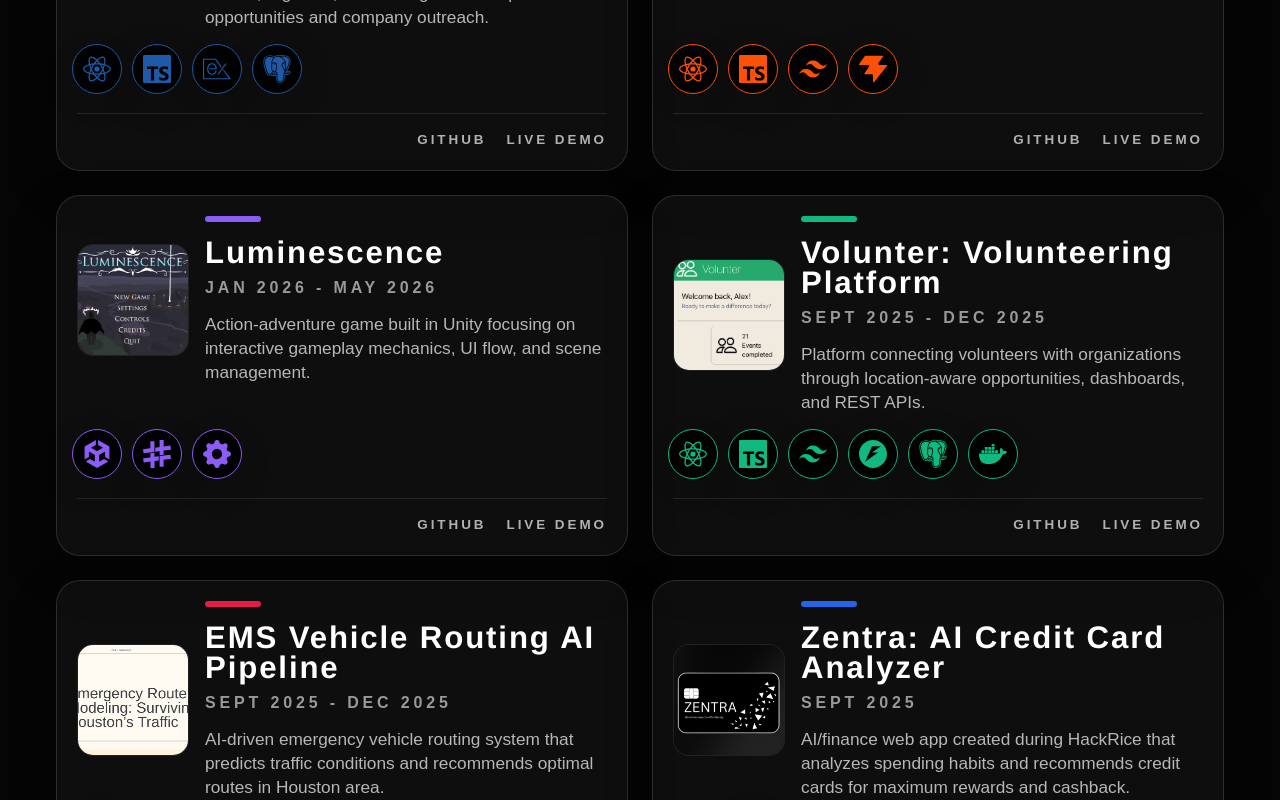
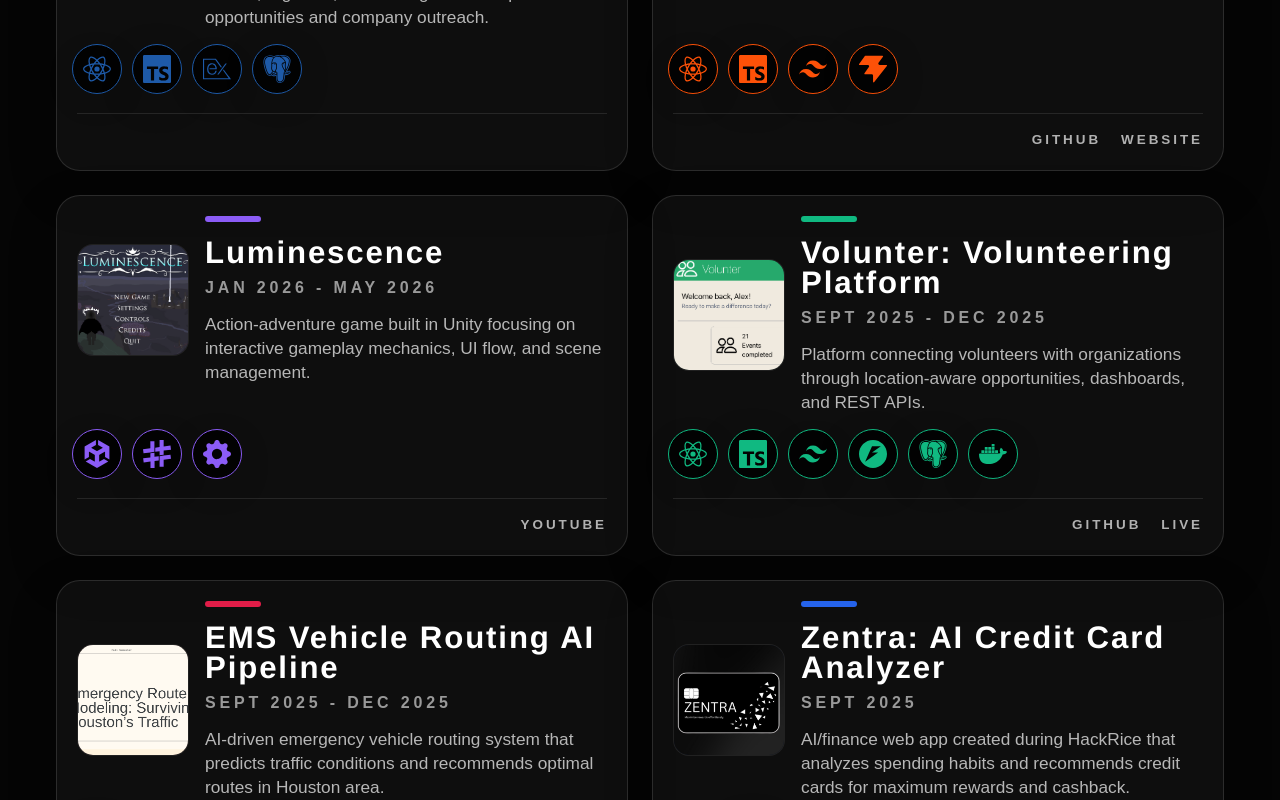
Before and after one commit to rtrevizo18/portfolio, a React app: page / in a window 1280 px wide. Shown: the part 3100-3900 px from the top of the page. Built offline with nearby package versions, Linux system fonts and the light colour scheme; no server answers; the HTML template or start-up script is replaced by a standard one; a web font is replaced by a local one.

Commit message:
feat: Add project links

```diff
--- a/src/components/ProjectsSection.tsx
+++ b/src/components/ProjectsSection.tsx
@@ -43,7 +43,7 @@ type ProjectBadge = {
 
 type ProjectLink = {
   label: string;
-  href?: string;
+  href: string;
 };
 
 type Project = {
@@ -57,11 +57,6 @@ type Project = {
   badges: ProjectBadge[];
   links?: ProjectLink[];
 };
-
-const defaultProjectLinks: ProjectLink[] = [
-  { label: "GitHub" },
-  { label: "Live Demo" },
-];
 
 const projects: Project[] = [
   {
@@ -79,6 +74,7 @@ const projects: Project[] = [
       { label: "Express.js", Icon: ExpressBadgeIcon },
       { label: "PostgreSQL", Icon: PostgreSQLBadgeIcon },
     ],
+    links: [],
   },
   {
     title: "Portfolio Website",
@@ -95,6 +91,10 @@ const projects: Project[] = [
       { label: "TailwindCSS", Icon: TailwindBadgeIcon },
       { label: "Vite", Icon: ViteBadgeIcon },
     ],
+    links: [
+      { label: "GitHub", href: "https://github.com/rtrevizo18/portfolio" },
+      { label: "Website", href: "https://ricardotrevizo.com" },
+    ],
   },
   {
     title: "Luminescence",
@@ -109,6 +109,12 @@ const projects: Project[] = [
       { label: "Unity", Icon: UnityBadgeIcon },
       { label: "C#", Icon: CSharpBadgeIcon },
       { label: "Unity UI", Icon: CogBadgeIcon },
+    ],
+    links: [
+      {
+        label: "YouTube",
+        href: "https://www.youtube.com/watch?v=_f2bUlMRQ0Q&feature=youtu.be",
+      },
     ],
   },
   {
@@ -128,6 +134,13 @@ const projects: Project[] = [
       { label: "PostgreSQL", Icon: PostgreSQLBadgeIcon },
       { label: "Docker", Icon: DockerBadgeIcon },
     ],
+    links: [
+      {
+        label: "GitHub",
+        href: "https://github.com/orgs/UHCOSC-4358-Group/repositories",
+      },
+      { label: "Live", href: "https://volunteer-website-39e.web.app/" },
+    ],
   },
   {
     title: "EMS Vehicle Routing AI Pipeline",
@@ -143,6 +156,9 @@ const projects: Project[] = [
       { label: "PyTorch", Icon: PyTorchBadgeIcon },
       { label: "SUMO", Icon: SumoBadgeIcon },
       { label: "ML", Icon: CogBadgeIcon },
+    ],
+    links: [
+      { label: "GitHub", href: "https://github.com/COSC4368-Group-1/traffic-project" },
     ],
   },
   {
@@ -162,6 +178,13 @@ const projects: Project[] = [
       { label: "FastAPI", Icon: FastAPIBadgeIcon },
       { label: "MongoDB", Icon: MongoDBBadgeIcon },
     ],
+    links: [
+      {
+        label: "GitHub",
+        href: "https://github.com/orgs/HackRice-Finance-Proj/repositories",
+      },
+      { label: "Live", href: "https://zentra-68f75.web.app/" },
+    ],
   },
   {
     title: "Tecpacs: Package Manager",
@@ -179,6 +202,10 @@ const projects: Project[] = [
       { label: "Express.js", Icon: ExpressBadgeIcon },
       { label: "SQLite", Icon: SQLiteBadgeIcon },
     ],
+    links: [
+      { label: "GitHub", href: "https://github.com/rtrevizo18/tecspacs" },
+      { label: "Live", href: "https://frontend-nine-rosy-50.vercel.app/" },
+    ],
   },
   {
     title: "NewPlaces",
@@ -195,6 +222,14 @@ const projects: Project[] = [
       { label: "Express.js", Icon: ExpressBadgeIcon },
       { label: "MongoDB", Icon: MongoDBBadgeIcon },
     ],
+    links: [
+      {
+        label: "Frontend",
+        href: "https://github.com/rtrevizo18/newplaces-frontend",
+      },
+      { label: "API", href: "https://github.com/rtrevizo18/newplaces-api" },
+      { label: "Live", href: "https://newplaces-e2d77.web.app/" },
+    ],
   },
   {
     title: "Upgrade Your Bumper",
@@ -210,6 +245,13 @@ const projects: Project[] = [
       { label: "C#", Icon: CSharpBadgeIcon },
       { label: "Unity UI", Icon: CogBadgeIcon },
     ],
+    links: [
+      {
+        label: "GitHub",
+        href: "https://github.com/Next-Big-Studio/Upgrade-Your-Bumper-Public",
+      },
+      { label: "Itch.io", href: "https://nextbigstudio.itch.io/upgrade-your-bumper-2024" },
+    ],
   },
   {
     title: "PyinCPP",
@@ -223,6 +265,9 @@ const projects: Project[] = [
     badges: [
       { label: "Python", Icon: PythonBadgeIcon },
       { label: "C++", Icon: CppBadgeIcon },
+    ],
+    links: [
+      { label: "GitHub", href: "https://github.com/rtrevizo18/PyinCPP" },
     ],
   },
 ];
@@ -312,13 +357,11 @@ function ProjectsSection() {
               </div>
 
               <div className="mt-2 border-t border-white/10 pt-4">
-                <div className="flex flex-wrap items-center justify-end gap-5 text-[0.84rem] font-semibold uppercase tracking-[0.22em] text-white/68">
-                  {(project.links ?? defaultProjectLinks).map(
-                    ({ label, href }) => {
+                <div className="flex min-h-5 flex-wrap items-center justify-end gap-5 text-[0.84rem] font-semibold uppercase tracking-[0.22em] text-white/68">
+                  {(project.links ?? []).map(({ label, href }) => {
                     const linkClassName =
                       "transition-colors hover:text-white hover:underline hover:underline-offset-4";
 
-                      if (href) {
                     return (
                       <a
                         key={label}
@@ -330,15 +373,7 @@ function ProjectsSection() {
                         {label}
                       </a>
                     );
-                      }
-
-                      return (
-                        <span key={label} className={linkClassName}>
-                          {label}
-                        </span>
-                      );
-                    },
-                  )}
+                  })}
                 </div>
               </div>
             </div>
```
Also changed, not shown: 1 other file (tests, documents, lock files or other folders). Lines whose indentation alone changed are shown as unchanged.
